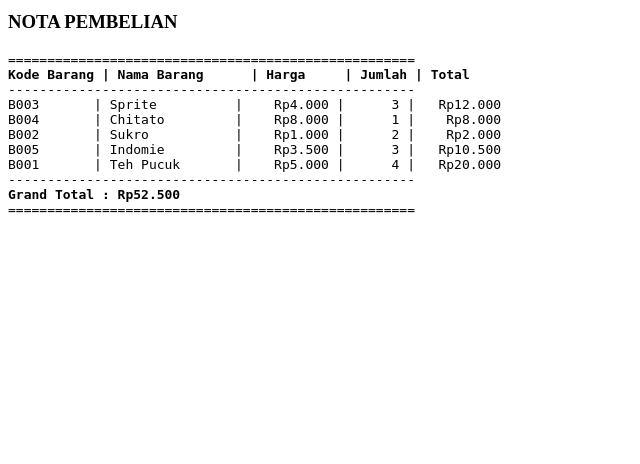
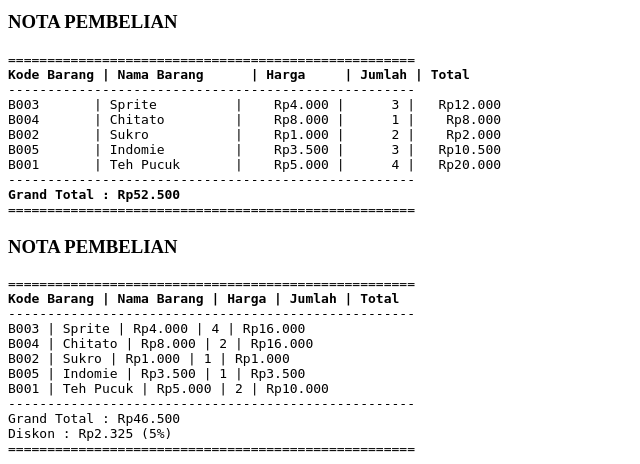
Before and after one commit to AnggieViranata/penjualanarray2, a PHP site: page /penjualan.php in a window 1280 px wide. Shown: the part 1328-1792 px from the top of the page, without its empty margins (0-640 px from the left). Before the commit the page ends 1541 px from the top, so only its background shows below. Run offline with PHP 8.4, Linux system fonts and the light colour scheme.

Commit message:
Commit 6 - Menambahkan diskon (uts)

```diff
--- a/penjualan.php
+++ b/penjualan.php
@@ -132,5 +132,56 @@ echo "====================================================\n";
 echo "</pre>";
 
 
+// ===============================
+// Commit 6 – Menambahkan Diskon
+// ===============================
+
+echo "<h3>NOTA PEMBELIAN</h3>";
+echo "<div style='font-family: monospace;'>";
+echo "====================================================<br>";
+echo "<strong>Kode Barang | Nama Barang      | Harga     | Jumlah | Total</strong><br>";
+echo "----------------------------------------------------<br>";
+
+$grandtotal = 0;
+
+// tampilkan ulang data pembelian acak dengan kolom kode barang yang rapi
+for ($i = 0; $i < count($barang); $i++) {
+    $jumlah = rand(1, 5);
+    $total = $barang[$i][2] * $jumlah;
+    $grandtotal += $total;
+
+    // format kolom agar lebih sejajar
+    $kode   = str_pad($barang[$i][0], 11);
+    $nama   = str_pad($barang[$i][1], 16);
+    $harga  = str_pad("Rp" . number_format($barang[$i][2], 0, ',', '.'), 10, ' ', STR_PAD_LEFT);
+    $jml    = str_pad($jumlah, 6, ' ', STR_PAD_LEFT);
+    $tot    = str_pad("Rp" . number_format($total, 0, ',', '.'), 10, ' ', STR_PAD_LEFT);
+
+    echo "{$kode}| {$nama}| {$harga} | {$jml} | {$tot}<br>";
+}
+
+// ----------------------------------------------------
+// Hitung Diskon
+// ----------------------------------------------------
+if ($grandtotal <= 50000) {
+    $persen = 5;
+} elseif ($grandtotal <= 100000) {
+    $persen = 10;
+} else {
+    $persen = 20;
+}
+
+$diskon = $grandtotal * ($persen / 100);
+$total_setelah_diskon = $grandtotal - $diskon;
+
+// ----------------------------------------------------
+// Output bagian bawah nota
+// ----------------------------------------------------
+echo "----------------------------------------------------<br>";
+echo "Grand Total : Rp" . number_format($grandtotal, 0, ',', '.') . "<br>";
+
+echo "Diskon : Rp" . number_format($diskon, 0, ',', '.') . " ({$persen}%)<br>";
+echo "====================================================<br>";
+echo "</div>";
 
 ?>
```
Also changed, not shown: img/5(uts).png (added), img/6 (uts).png (added).
